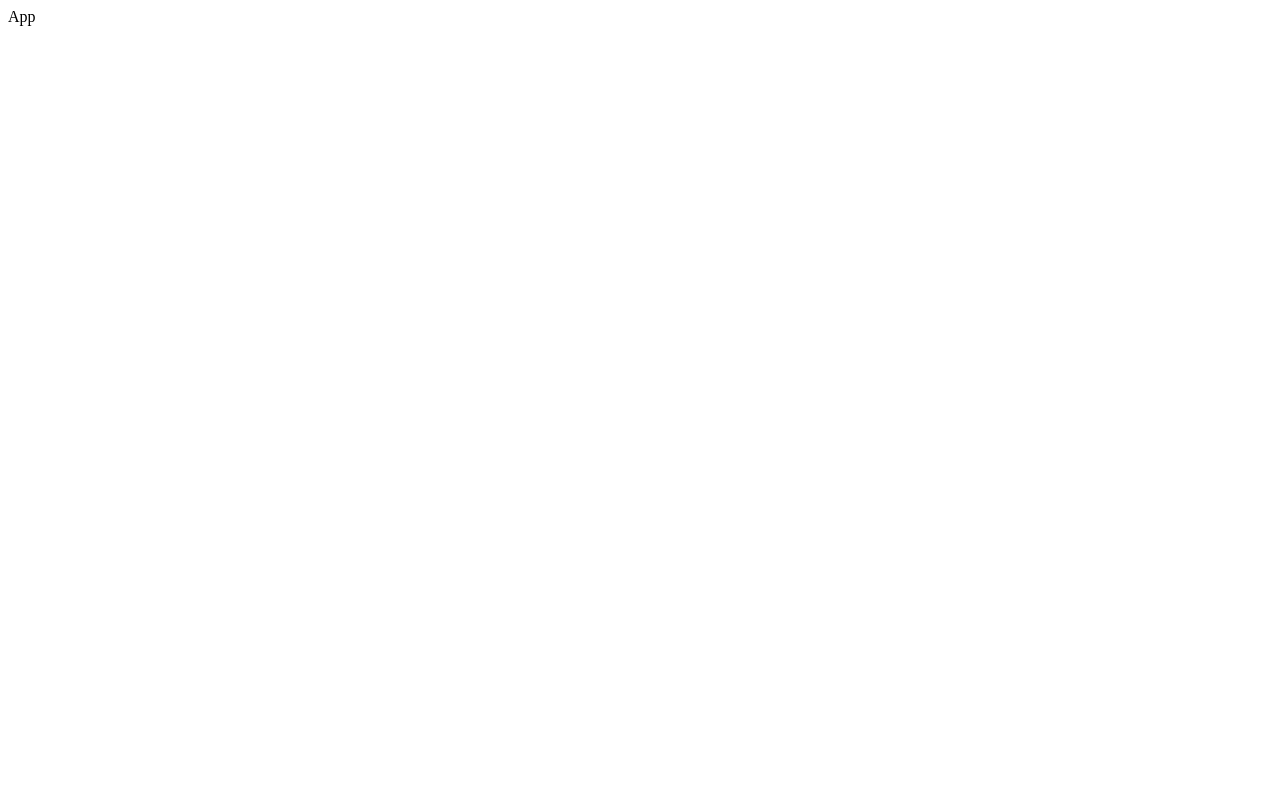
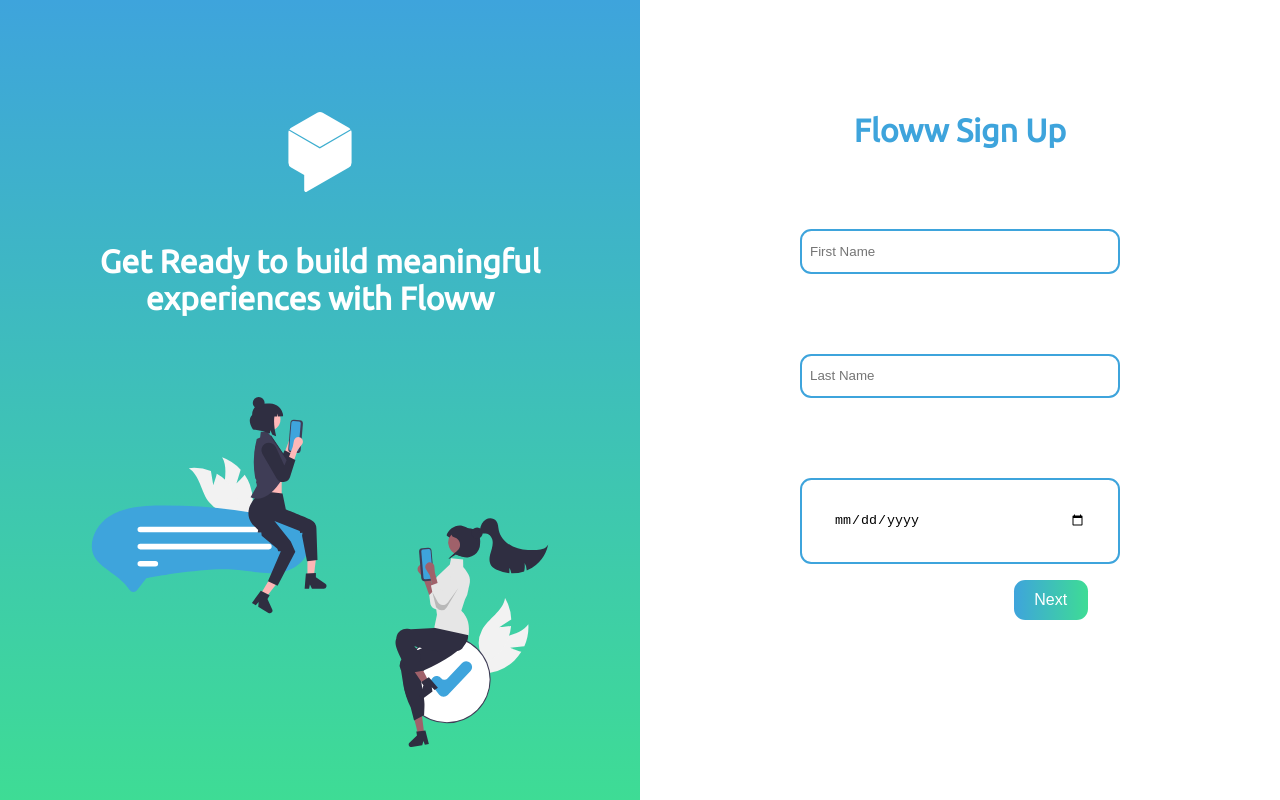
Before and after one commit to Zabzx/Floww-remake, a React (Create React App) app: page / in a window 1280 px wide. Built offline with nearby package versions, Linux system fonts and the light colour scheme.

Commit message:
Markup and styles done for signup page

```diff
--- a/package.json
+++ b/package.json
@@ -8,6 +8,7 @@
     "@testing-library/user-event": "^13.5.0",
     "react": "^17.0.2",
     "react-dom": "^17.0.2",
+    "react-icons": "^4.3.1",
     "react-scripts": "5.0.0",
     "web-vitals": "^2.1.4"
   },
--- a/src/App.jsx
+++ b/src/App.jsx
@@ -1,8 +1,9 @@
 import React from 'react'
+import SignUp from './components/SignUp/SignUp'
 
 const App = () => {
   return (
-    <div>App</div>
+    <SignUp/>
   )
 }
 
--- a/src/components/SignUp/SignUp.css
+++ b/src/components/SignUp/SignUp.css
@@ -0,0 +1,69 @@
+.signup {
+    display: flex;
+    height: 100vh;
+}
+
+/* Intro */
+.intro {
+    background: var(--theme-gradient-down);
+    text-align: center;
+    flex: 1;
+}
+
+.logo {
+    margin-top: 7rem;
+    font-size: 5rem;
+    color: white;
+}
+
+.intro h1 {
+    font-size: 2rem;
+    color: white;
+    width: 70%;
+    margin: 3rem auto;
+}
+
+.left-img {
+    margin-top: 2rem;
+    height: 350px;
+}
+
+.input-item {
+    text-align: center;
+}
+
+.input-item + .input-item {
+    margin-top: 5rem;
+}
+
+input {
+    padding: .8rem .5rem;
+    width: 50%;
+}
+
+.date {
+    padding: 2rem;
+}
+/* Form */
+.right {
+    flex: 1;
+}
+
+form {
+    width: 30%;
+    margin: 0 auto;
+    position: relative;
+}
+
+form h1 {
+    color: var(--primary-blue);
+    font-size: 2rem;
+    text-align: center;
+    margin: 7rem 0 5rem 0;
+}
+
+button {
+    margin-top: 1rem;
+    position: absolute;
+    right: 12rem;
+}
--- a/src/components/SignUp/SignUp.jsx
+++ b/src/components/SignUp/SignUp.jsx
@@ -0,0 +1,36 @@
+import React from 'react'
+import './SignUp.css'
+import {SiDialogflow} from 'react-icons/si'
+import SignUpImage from '../../assets/SignUpImage.svg'
+
+const SignUp = () => {
+  return (
+    <div className="signup">
+        <div className="intro">
+            <SiDialogflow className='logo'/>
+            <h1>Get Ready to build meaningful experiences with Floww</h1>
+            <img src={SignUpImage} className="left-img" alt="Interaction" />
+        </div>
+
+        <form action="" className='right'>
+            <h1>Floww Sign Up</h1>
+
+            <div className='input-item'>
+                <input type="text" name="firstname" placeholder="First Name" />
+            </div>
+
+            <div className='input-item'>
+                <input type="text" name="lastname" placeholder="Last Name" />
+            </div>
+
+            <div className='input-item'>
+                <input type="date" className='date' />
+            </div>
+
+            <button className="btn">Next</button>
+        </form>
+    </div>
+  )
+}
+
+export default SignUp
--- a/src/index.css
+++ b/src/index.css
@@ -0,0 +1,46 @@
+/* Global Styles */
+@import url('https://fonts.googleapis.com/css2?family=Ubuntu&display=swap');
+:root {
+    --primary-blue: #3EA4DC;
+    --primary-green: #3EDC95;
+    --theme-gradient-down: linear-gradient(#3EA4DC, #3EDC95);
+    --theme-gradient-right: linear-gradient(to right, #3EA4DC, #3EDC95);
+}
+*, *::before, *::after {
+    margin: 0;
+    padding: 0;
+    box-sizing: border-box;
+}
+
+body {
+    font-family: 'Ubuntu', sans-serif;
+}
+
+img {
+    width: 100%;
+}
+
+.text-center {
+    text-align: center;
+}
+
+input {
+    border: 2px solid;
+    border-radius: .7rem;
+    border-color: #3EA4DC;
+}
+
+.btn {
+    cursor: pointer;
+    color: white;
+    background: var(--theme-gradient-right);
+    border: none;
+    border-radius: .7rem;
+    font-size: 1rem;
+    padding: .7rem 1.3rem;
+    transition: 100ms;
+}
+
+.btn:active {
+    transform: scale(.9);
+}
```
Also changed, not shown: src/assets/SignUpImage.svg (added), 1 other file (tests, documents, lock files or other folders).
